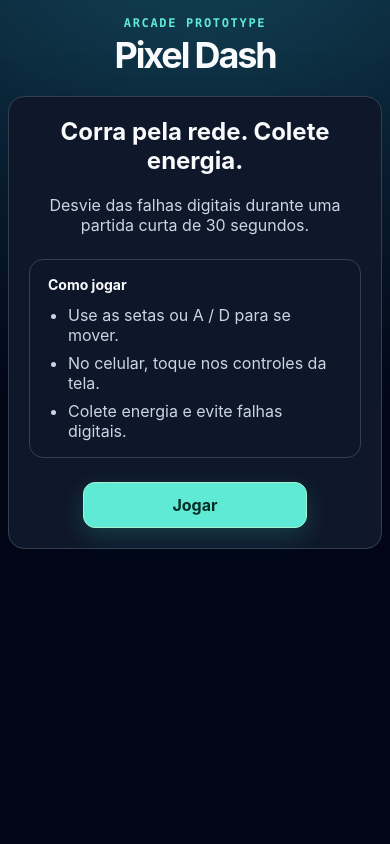
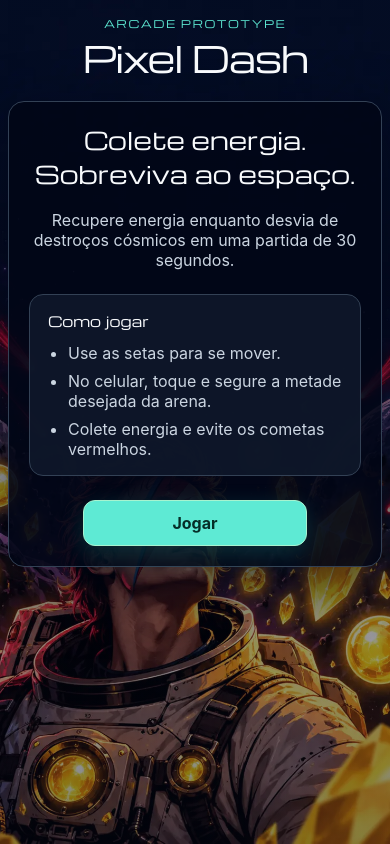
Before and after one commit to faelmorningstar/pixel-dash, a React (Vite) app: page / in a window 390 px wide. Built offline with nearby package versions, Linux system fonts and the light colour scheme.

Commit message:
feat: add responsive space art direction

```diff
--- a/index.html
+++ b/index.html
@@ -7,6 +7,12 @@
       name="description"
       content="Pixel Dash: protótipo arcade 2D criado com React, TypeScript e PixiJS."
     />
+    <link rel="preconnect" href="https://fonts.googleapis.com" />
+    <link rel="preconnect" href="https://fonts.gstatic.com" crossorigin />
+    <link
+      href="https://fonts.googleapis.com/css2?family=Michroma&display=swap"
+      rel="stylesheet"
+    />
     <title>Pixel Dash — Arcade Prototype</title>
   </head>
   <body>
--- a/src/App.css
+++ b/src/App.css
@@ -1,5 +1,6 @@
 .app-shell {
   width: min(100% - 2rem, 68rem);
+  min-height: 100svh;
   margin: 0 auto;
   padding: clamp(1.5rem, 4vw, 3rem) 0;
 }
@@ -12,8 +13,8 @@
 .eyebrow {
   margin: 0 0 0.5rem;
   color: var(--color-accent);
-  font-family: var(--font-mono);
-  font-size: 0.75rem;
+  font-family: var(--font-display);
+  font-size: 0.65rem;
   font-weight: 700;
   letter-spacing: 0.14em;
   text-transform: uppercase;
@@ -28,13 +29,15 @@ p {
 h1,
 h2 {
   color: var(--color-heading);
+  font-family: var(--font-display);
 }
 
 h1 {
   margin-bottom: 0;
   font-size: clamp(2.25rem, 7vw, 4.5rem);
-  letter-spacing: -0.06em;
-  line-height: 0.95;
+  font-family: var(--font-display);
+  letter-spacing: -0.04em;
+  line-height: 1.05;
 }
 
 .menu-screen,
@@ -45,12 +48,14 @@ h1 {
   padding: clamp(1.5rem, 5vw, 3.5rem);
   border: 1px solid var(--color-border);
   border-radius: 1.5rem;
-  background: var(--color-surface);
-  box-shadow: 0 1.25rem 3.75rem rgb(2 6 23 / 0.25);
+  background: rgb(2 6 23 / 0.9);
+  box-shadow: 0 1.25rem 3.75rem rgb(2 6 23 / 0.58);
 }
 
 .menu-screen {
   gap: 1.5rem;
+  max-width: 36rem;
+  margin-right: auto;
   text-align: center;
 }
 
@@ -66,7 +71,7 @@ h1 {
   padding: 1rem 1.125rem;
   border: 1px solid var(--color-border);
   border-radius: 0.875rem;
-  background: rgb(15 23 42 / 0.65);
+  background: rgb(15 23 42 / 0.92);
   text-align: left;
 }
 
@@ -74,6 +79,7 @@ h1 {
   margin: 0 0 0.75rem;
   color: var(--color-heading);
   font-size: 0.875rem;
+  font-family: var(--font-display);
 }
 
 .instructions ul {
@@ -143,8 +149,8 @@ h1 {
   justify-content: space-between;
   width: 100%;
   color: var(--color-muted);
-  font-family: var(--font-mono);
-  font-size: 0.75rem;
+  font-family: var(--font-display);
+  font-size: 0.62rem;
   font-weight: 700;
   letter-spacing: 0.08em;
   text-transform: uppercase;
@@ -158,6 +164,7 @@ h1 {
 
 .hud strong {
   color: #fbbf24;
+  font-family: var(--font-mono);
   font-size: 1.25rem;
 }
 
@@ -213,4 +220,8 @@ h1 {
   .pixi-canvas-host {
     min-height: 19rem;
   }
+
+  .menu-screen {
+    margin-right: 0;
+  }
 }
--- a/src/App.tsx
+++ b/src/App.tsx
@@ -71,8 +71,7 @@ function App() {
             onTimeUp={endGame}
           />
           <p className="stage-note">
-            Use as setas. No celular, toque e segure a metade desejada da arena.
-            Pressione D para o modo debug.
+            Use as setas ou toque e segure a metade desejada da arena.
           </p>
           <button
             className="text-button"
--- a/src/components/MenuScreen.tsx
+++ b/src/components/MenuScreen.tsx
@@ -6,18 +6,19 @@ export function MenuScreen({ onPlay }: MenuScreenProps) {
   return (
     <section className="menu-screen" aria-labelledby="menu-title">
       <div>
-        <h2 id="menu-title">Corra pela rede. Colete energia.</h2>
+        <h2 id="menu-title">Colete energia. Sobreviva ao espaço.</h2>
         <p className="menu-description">
-          Desvie das falhas digitais durante uma partida curta de 30 segundos.
+          Recupere energia enquanto desvia de destroços cósmicos em uma partida de
+          30 segundos.
         </p>
       </div>
 
       <div className="instructions" aria-label="Instruções da partida">
         <h3>Como jogar</h3>
         <ul>
-          <li>Use as setas ou A / D para se mover.</li>
-          <li>No celular, toque nos controles da tela.</li>
-          <li>Colete energia e evite falhas digitais.</li>
+          <li>Use as setas para se mover.</li>
+          <li>No celular, toque e segure a metade desejada da arena.</li>
+          <li>Colete energia e evite os cometas vermelhos.</li>
         </ul>
       </div>
 
--- a/src/index.css
+++ b/src/index.css
@@ -8,6 +8,7 @@
   --font-sans: Inter, ui-sans-serif, system-ui, -apple-system, BlinkMacSystemFont,
     "Segoe UI", sans-serif;
   --font-mono: "SFMono-Regular", Consolas, "Liberation Mono", monospace;
+  --font-display: "Michroma", ui-sans-serif, system-ui, sans-serif;
   color: var(--color-muted);
   background: var(--color-page);
   font-family: var(--font-sans);
@@ -28,11 +29,24 @@ body {
   min-width: 20rem;
   min-height: 100svh;
   margin: 0;
-  background:
-    radial-gradient(circle at 50% -20%, #164e63 0, transparent 38rem),
-    var(--color-page);
+  background-color: var(--color-page);
+  background-image:
+    linear-gradient(90deg, rgb(2 6 23 / 0.3), rgb(2 6 23 / 0.08)),
+    url("./assets/space-desktop.webp");
+  background-position: center;
+  background-repeat: no-repeat;
+  background-size: cover;
 }
 
 button {
   -webkit-tap-highlight-color: transparent;
 }
+
+@media (max-width: 48rem) {
+  body {
+    background-image:
+      linear-gradient(180deg, rgb(2 6 23 / 0.18), rgb(2 6 23 / 0.48)),
+      url("./assets/space-mobile.webp");
+    background-position: center bottom;
+  }
+}
```
Also changed, not shown: 1 other file (tests, documents, lock files or other folders).
